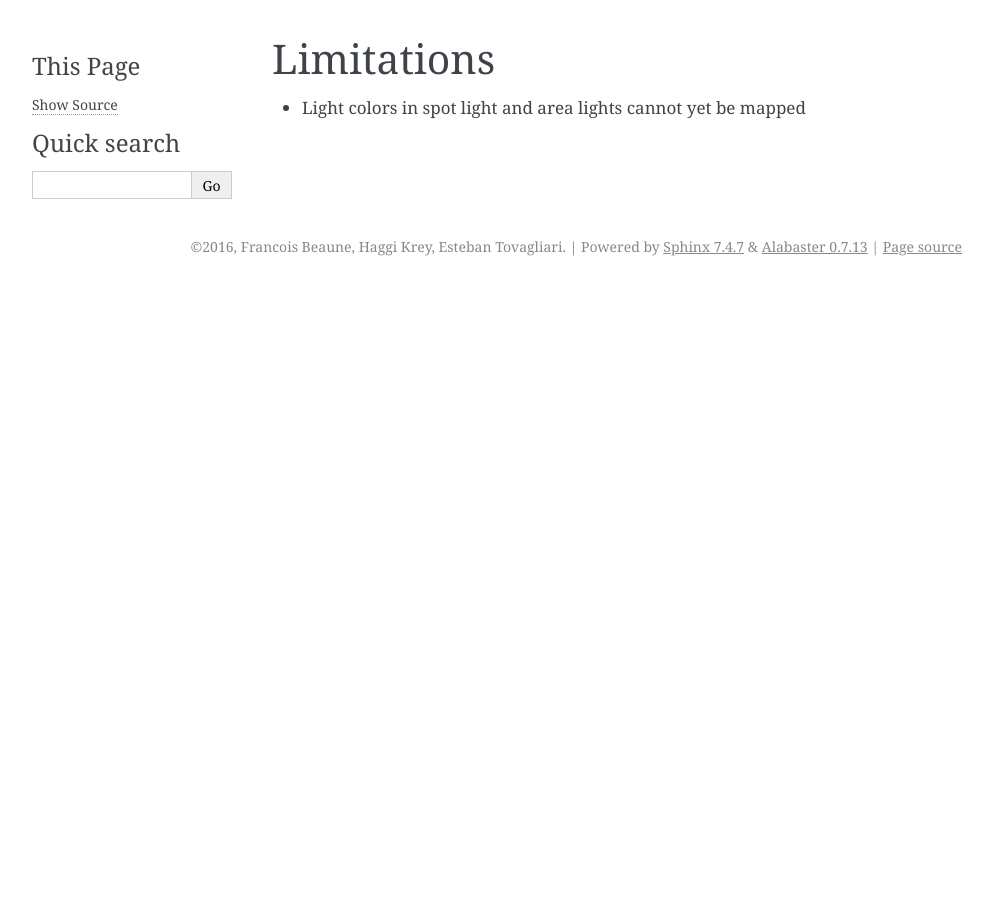
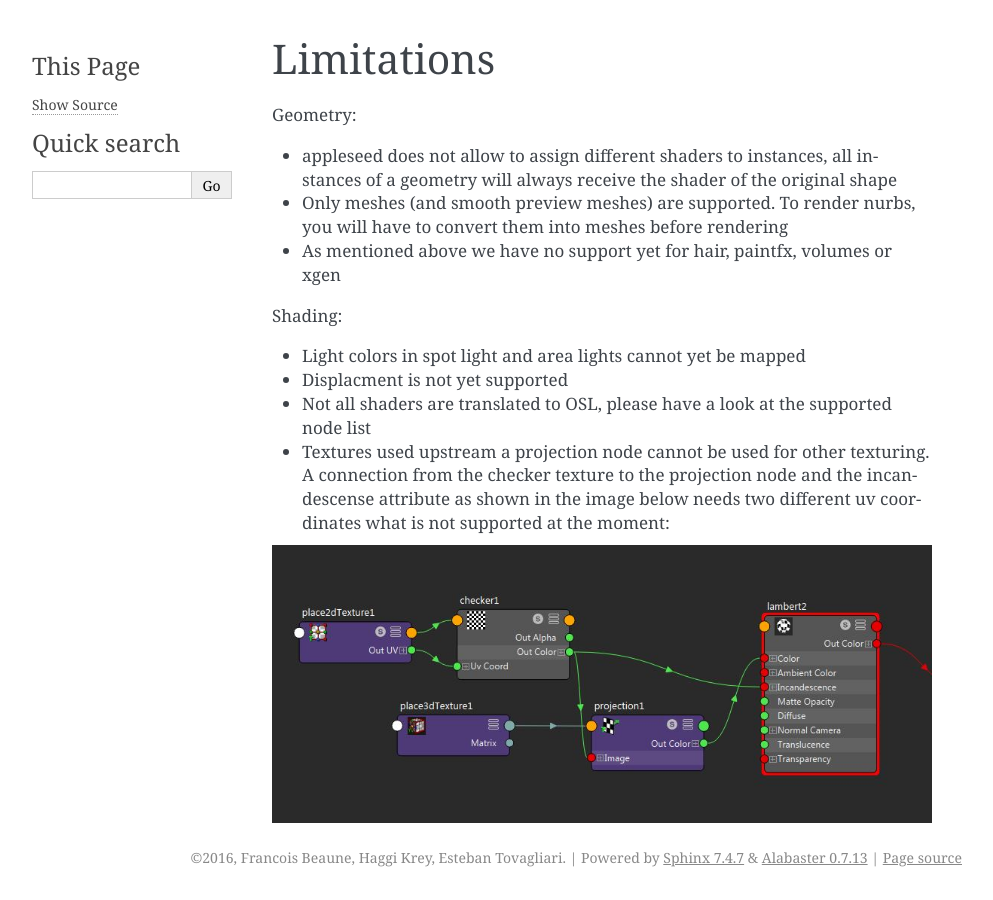
Before and after one commit to haggi/appleseed-maya, a Sphinx documentation site: the page built from docs/source/limitations.rst, in a window 1280 px wide. Shown: the whole page, without its empty margins (148-1141 px from the left). Built offline with Sphinx 7.4.7, drawn with Linux system fonts in a browser that asks for light colours.

Commit message:
Update limitations.rst

```diff
--- a/docs/source/limitations.rst
+++ b/docs/source/limitations.rst
@@ -1,4 +1,16 @@
 Limitations
 ===========
 
+Geometry:
+
+- appleseed does not allow to assign different shaders to instances, all instances of a geometry will always receive the shader of the original shape
+- Only meshes (and smooth preview meshes) are supported. To render nurbs, you will have to convert them into meshes before rendering
+- As mentioned above we have no support yet for hair, paintfx, volumes or xgen
+
+Shading:
+
 - Light colors in spot light and area lights cannot yet be mapped
+- Displacment is not yet supported
+- Not all shaders are translated to OSL, please have a look at the supported node list
+- Textures used upstream a projection node cannot be used for other texturing. A connection from the checker texture to the projection node and the incandescense attribute as shown in the image below needs two different uv coordinates what is not supported at the moment:
+.. image:: images/projection.jpg
```
